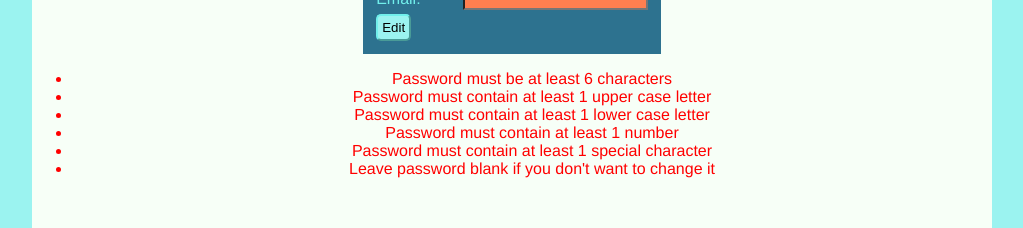
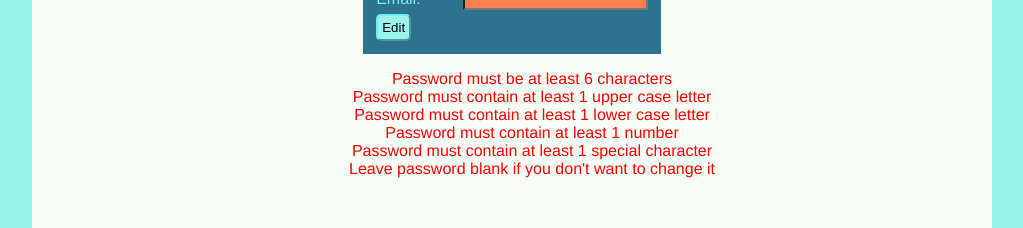
Before and after one commit to Terribly-Shady-Guy/ClientSideFinal, a Vue app: page /#/edituser in a window 1280 px wide. Shown: the part 383-611 px from the top of the page, without its empty margins (128-1151 px from the left). Built offline with nearby package versions, Linux system fonts and the light colour scheme; no server answers.

Commit message:
removed list bullets

```diff
--- a/src/App.vue
+++ b/src/App.vue
@@ -80,7 +80,7 @@ nav a {
   text-decoration: none;
 }
 
-nav a:hover {
+nav a:hover, button:hover {
   background-color: rgb(71, 49, 152, 0.1);
 }
 
--- a/src/components/EditUser.vue
+++ b/src/components/EditUser.vue
@@ -208,6 +208,7 @@ label {
 ul {
     text-align: center;
     color: red;
+    list-style-type: none;
 }
 
 h2 {
--- a/src/components/SignUp.vue
+++ b/src/components/SignUp.vue
@@ -177,6 +177,7 @@ label {
 ul {
     text-align: center;
     color: red;
+    list-style-type: none;
 }
 
 h2 {
```
